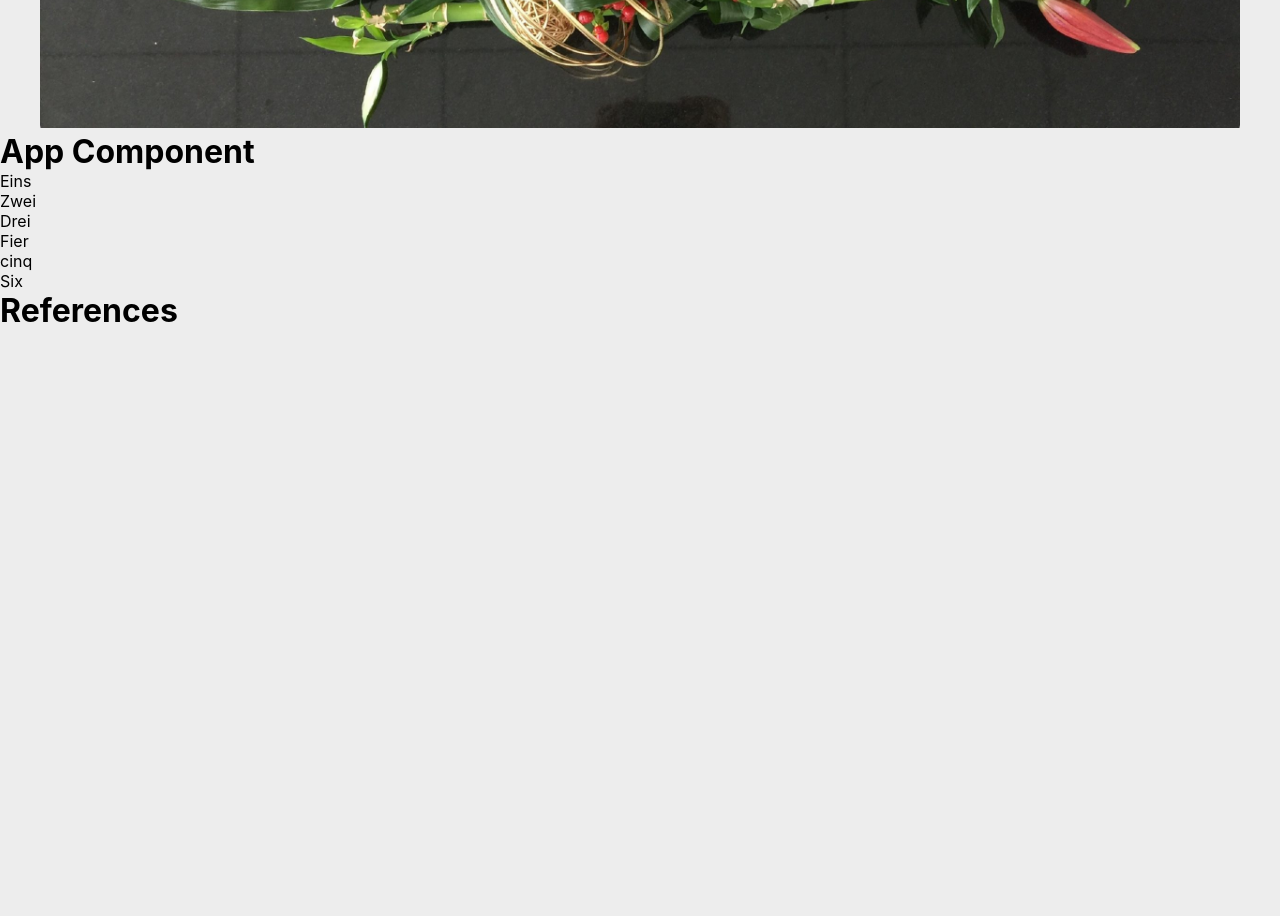
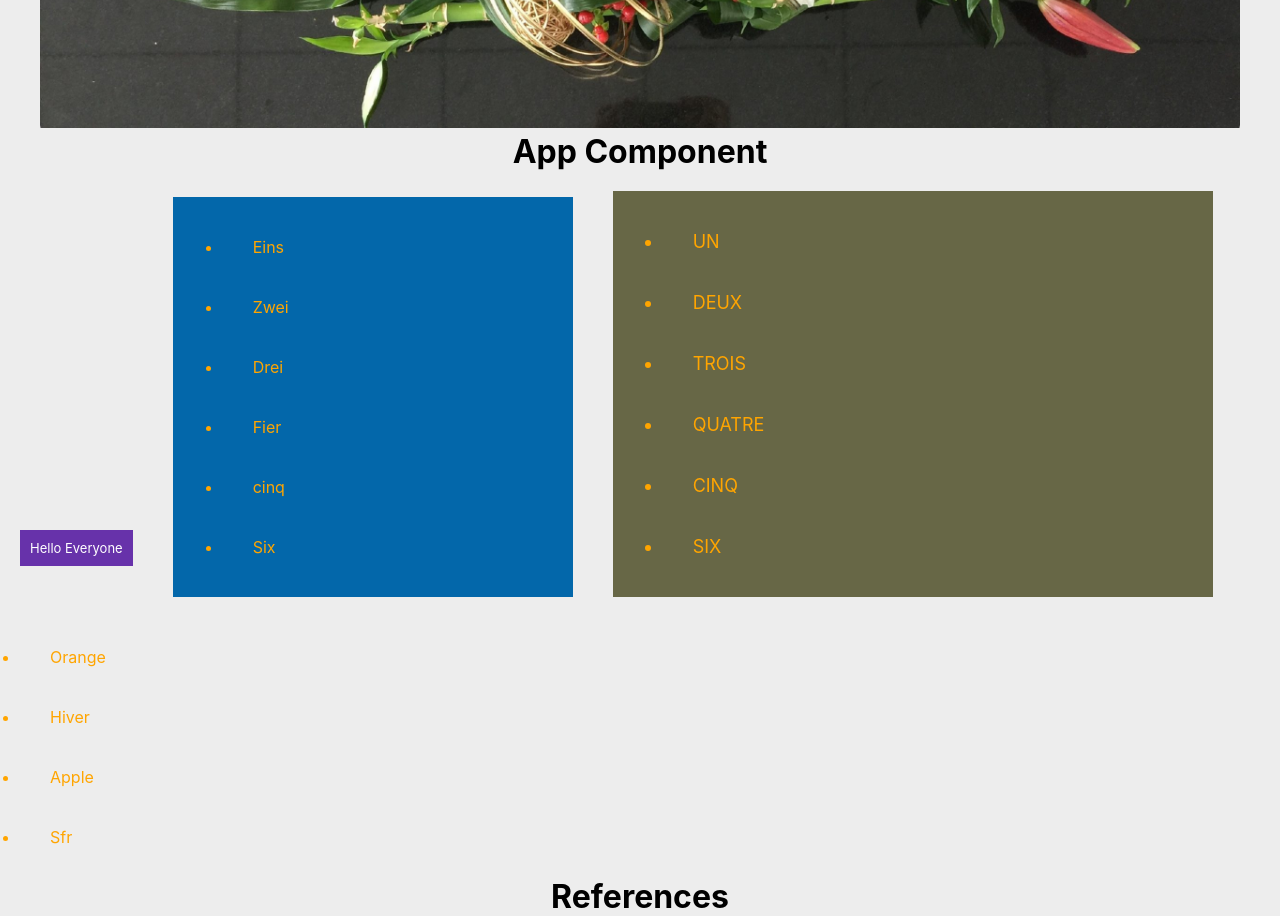
Before and after one commit to Ahmed-Rs/React-fundamentals, a React (Create React App) app: page / in a window 1280 px wide. Shown: the part 420-1336 px from the top of the page. Before the commit the page ends 800 px from the top, so only its background shows below. Built offline with nearby package versions, Linux system fonts and the light colour scheme.

Commit message:
Ajout de tableau

```diff
--- a/src/App.css
+++ b/src/App.css
@@ -30,3 +30,43 @@
 .img img {
   width: 100%;
 }
+
+.container {
+  width: 100%;
+  max-width: 600px;
+  display: inline-block;
+  margin: 20px;
+  padding: 10px;
+  padding-left: 30px;
+}
+
+.container--small {
+  width: auto;
+  padding: 10px;
+}
+
+.container--medium {
+  width: 400px;
+}
+
+.container--large {
+  width: 600px;
+}
+
+h1,
+h2 {
+  text-align: center;
+}
+
+a {
+  text-align: center;
+  text-decoration: none;
+  color: rgb(45, 250, 250);
+}
+
+ul li {
+  color: orange;
+  margin: 20px;
+  padding: 10px;
+  padding-left: 30px;
+}
--- a/src/Content.js
+++ b/src/Content.js
@@ -1,7 +1,39 @@
-const Home = () => {
+const Container = ({
+  className,
+  children,
+  backgroundColor,
+  color,
+  size,
+  style,
+}) => {
   return (
-    <div className="home">
-      <h1>App Component</h1>
+    <div
+      className={`container container--${size} container--${className}`}
+      style={{
+        backgroundColor: `${backgroundColor}`,
+        color: `${color}`,
+        fontSize: `${size}`,
+        ...style,
+      }}
+    >
+      {children}
+    </div>
+  );
+};
+
+const smallContainer = (
+  <Container
+    size={"small"}
+    backgroundColor={"rgb(103, 50, 170)"}
+    color={"white"}
+    border={"5px solid black"}
+    children={"Hello Everyone"}
+  ></Container>
+);
+
+const mediumContainer = (
+  <Container size="medium" backgroundColor="rgb(03, 103, 170)" color="white">
+    <div>
       <ul>
         <li>Eins</li>
         <li>Zwei</li>
@@ -11,7 +43,53 @@ const Home = () => {
         <li>Six</li>
       </ul>
     </div>
+  </Container>
+);
+
+const largeContainer = (
+  <Container size="large" backgroundColor="rgb(103, 103, 70)" color="white">
+    <div>
+      <ul>
+        <li>UN</li>
+        <li>DEUX</li>
+        <li>TROIS</li>
+        <li>QUATRE</li>
+        <li>CINQ</li>
+        <li>SIX</li>
+      </ul>
+    </div>
+  </Container>
+);
+
+const myObjects = [
+  { id: "fruits", value: "Orange" },
+  { id: "saison", value: "Hiver" },
+  { id: "tel", value: "Apple" },
+  { id: "opérateur", value: "Sfr" },
+];
+
+function MesObjets() {
+  return (
+    <div>
+      <ul>
+        {myObjects.map((myObject) => (
+          <li key={myObject.id}>{myObject.value}</li>
+        ))}
+      </ul>
+    </div>
   );
 }
 
+const Home = () => {
+  return (
+    <div className="home">
+      <h1>App Component</h1>
+      {smallContainer}
+      {mediumContainer}
+      {largeContainer}
+      <MesObjets />
+    </div>
+  );
+};
+
 export default Home;
```
